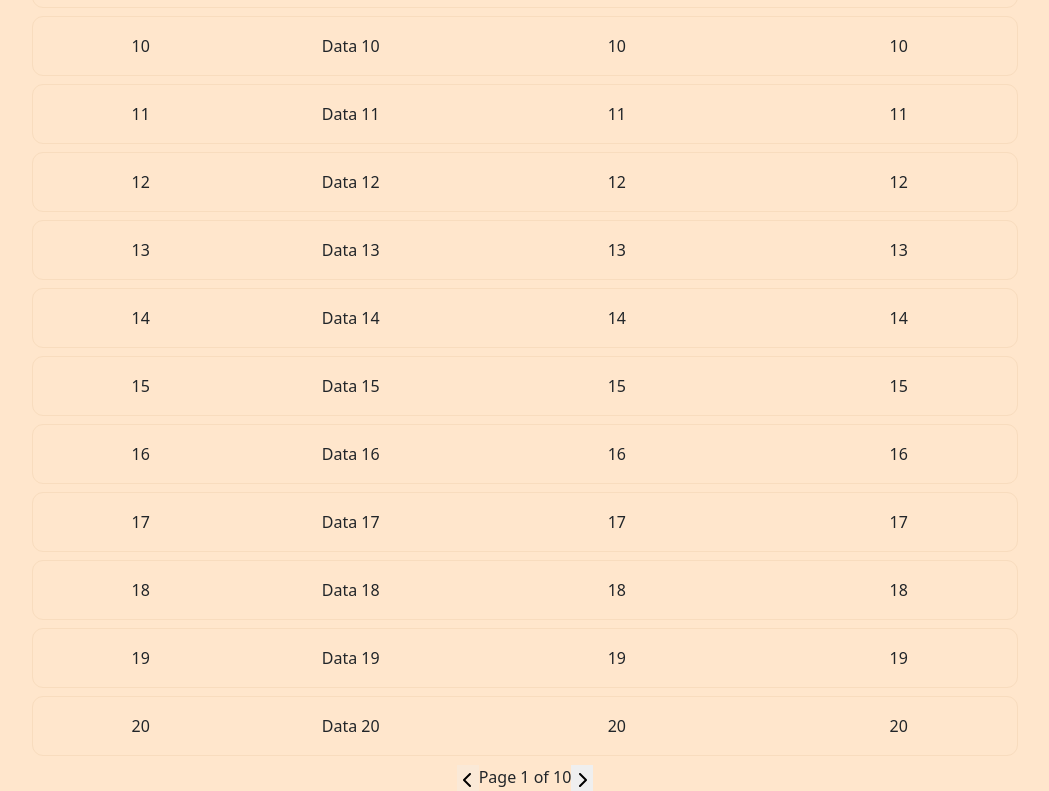
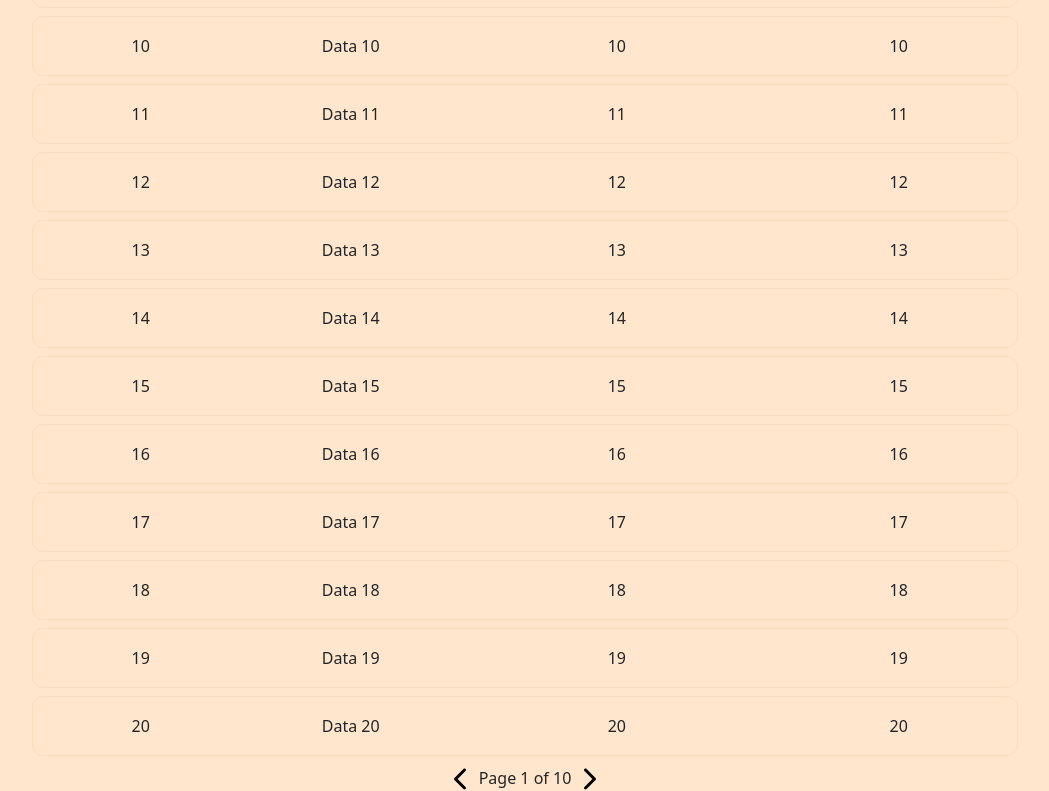
Before and after one commit to bram-n/Voyage, a React (Vite) app in the folder StudentBaseInternship/: page /internship in a window 1280 px wide. Shown: the part 789-1580 px from the top of the page, without its empty margins (115-1164 px from the left). Built offline with nearby package versions, Linux system fonts and the light colour scheme; no server answers.

Commit message:
Improved arrows

```diff
--- a/StudentBaseInternship/src/Aesthetics/ScrollTable.css
+++ b/StudentBaseInternship/src/Aesthetics/ScrollTable.css
@@ -2,7 +2,6 @@
 :root{
   --primaryColor:  #ffe6cc;
   --secondaryColor: #2F3C7E;
-  --tertiaryColor: #FCEDDA;
   --hoverColor: #f8dcbe;
   --theadColor: #eccfaf;
 }
@@ -17,13 +16,13 @@
     background-color: var(--primaryColor);
   }
 
-  /* Define styles for the table */
+  /* Makes the tables rows have seperation between them */
   table {
-    border-collapse: separate; /* Ensure that borders are separate */
+    border-collapse: separate;
     border-spacing: 0 10px;
   }
 
-  /* Define styles for the table header */
+  /* Colors table header and rounds border edges */
   thead {
     background-color: var(--theadColor) ;
     border-radius: 10px;
@@ -55,10 +54,49 @@
     padding: 17px;
   }
 
-  .toggleButton{
-    background-color:none;
-    border: none;
+/* Button CSS */
+/* Style the left arrow button */
+.toggleLeft {
+  background-color: transparent;
+  border: none;
+  cursor: pointer;
+  padding: 0;
+  margin-right: 10px;
+  transition: transform 0.3s ease;
+}
+
+.toggleLeft img {
+  width: 15px; /* Set the width of the left arrow icon */
+}
+
+/* Style the right arrow button */
+.toggleRight {
+  background-color: transparent;
+  border: none;
+  cursor: pointer;
+  padding: 0;
+  margin-left: 10px;
+  transition: transform 0.3s ease;
+}
+
+.toggleRight img {
+  width: 15px;
+}
+
+/* Add a hover effect to the buttons */
+.toggleLeft:hover,
+.toggleRight:hover {
+  transform: scale(1.1); /* Scale up the button on hover */
+}
+
+  .button-container {
+    display: flex;
+    justify-content: center;
+    align-items: center;
   }
+
+
+
 
 
 /* Table-row effects for all but table head */
--- a/StudentBaseInternship/src/Components/Scroll.tsx
+++ b/StudentBaseInternship/src/Components/Scroll.tsx
@@ -61,17 +61,19 @@ const ScrollTable = () => {
         </tbody>
       </table>
       <div className="pagination">
-        <button onClick={handlePrevPage} disabled={currentPage === 1} className = "toggleButton"><img src={leftArrow} />
-
+      <div className="button-container">
+        <button onClick={handlePrevPage} disabled={currentPage === 1} className="toggleLeft">
+          <img src={leftArrow} alt="Previous" />
         </button>
         <span>
           Page {currentPage} of {totalPages}
         </span>
-        <button onClick={handleNextPage} disabled={currentPage === totalPages} className = "toggleButton">
-        <img src={rightArrow} />
+        <button onClick={handleNextPage} disabled={currentPage === totalPages} className="toggleRight">
+          <img src={rightArrow} alt="Next" />
         </button>
       </div>
     </div>
+  </div>
   );
 };
 
```
